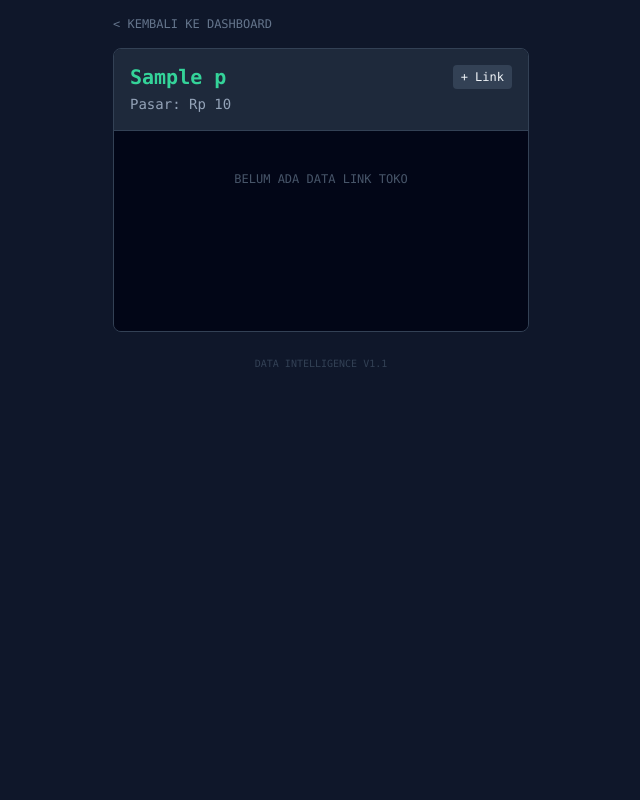
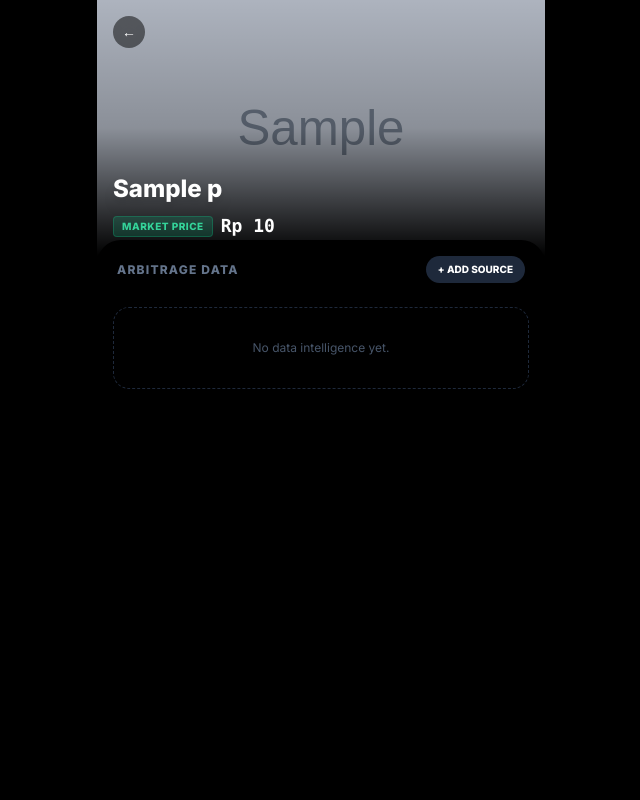
Before and after one commit to Dikrifm/devdaily, a CodeIgniter 4 app: the page made by app/Views/daily_view.php in a window 1280 px wide. Shown: the whole page, without its empty margins (319-959 px from the left). Run offline with PHP 8.4 and a stand-in for CodeIgniter, Linux system fonts and the light colour scheme; the template is opened without the code that fills it: most values are stand-ins (such as "Sample title", 1, 10 or a date in 2020); grey boxes marked "Sample" are stand-in pictures; some libraries are stand-ins or nearby versions.

Commit message:
Update Progress

```diff
--- a/app/Config/Routes.php
+++ b/app/Config/Routes.php
@@ -13,3 +13,4 @@ $routes->get("admin/add-link/(:num)", "Admin::add_link/$1");
 $routes->post("admin/store-link", "Admin::store_link");
 $routes->get("admin/delete-product/(:num)", "Admin::delete_product/$1");
 $routes->get("admin/delete-link/(:num)", "Admin::delete_link/$1");
+$routes->get("admin/regenerate/(:num)", "Admin::generate_ai/$1");
--- a/app/Views/daily_view.php
+++ b/app/Views/daily_view.php
@@ -1,58 +1,72 @@
 <!DOCTYPE html>
 <html>
-<head>
-    <title>DevDaily Arbitrase</title>
-    <meta name="viewport" content="width=device-width, initial-scale=1.0">
-    <script src="https://cdn.tailwindcss.com"></script>
-</head>
-<body class="bg-slate-900 text-slate-100 p-4 font-mono max-w-md mx-auto">
-    <a href="/index.php" class="text-xs text-slate-500 hover:text-white mb-4 block">< KEMBALI KE DASHBOARD</a>
+<head><title>Intel Report</title><meta name="viewport" content="width=device-width, initial-scale=1.0"><script src="https://cdn.tailwindcss.com"></script><link href="https://fonts.googleapis.com/css2?family=Inter:wght@400;600;800&family=JetBrains+Mono:wght@400&display=swap" rel="stylesheet"><style>body{font-family:'Inter',sans-serif;background:#09090b;color:#e4e4e7;}</style></head>
+<body class="max-w-md mx-auto min-h-screen bg-black pb-10">
+    <div class="relative h-64 w-full bg-slate-900">
+        <img src="<?= $p['image_url'] ?>" class="w-full h-full object-cover opacity-80">
+        <div class="absolute inset-0 bg-gradient-to-t from-black via-black/20 to-transparent"></div>
+        <a href="/index.php" class="absolute top-4 left-4 w-8 h-8 bg-black/50 backdrop-blur rounded-full flex items-center justify-center text-white text-sm hover:bg-emerald-600 transition">←</a>
 
-    <div class="border border-slate-700 rounded-lg overflow-hidden mb-6">
-        <div class="bg-slate-800 p-4 border-b border-slate-700 flex justify-between items-start">
-            <div>
-                <h2 class="text-xl font-bold text-emerald-400 leading-tight"><?= $p['name'] ?></h2>
-                <p class="text-sm text-slate-400 mt-1">Pasar: Rp <?= number_format($p['market_price']) ?></p>
+        <div class="absolute bottom-4 left-4 right-4">
+            <h1 class="text-2xl font-black text-white leading-tight shadow-black drop-shadow-lg"><?= $p['name'] ?></h1>
+            <div class="flex items-center gap-2 mt-2">
+                <span class="bg-emerald-500/20 text-emerald-400 border border-emerald-500/30 px-2 py-0.5 rounded text-[10px] font-bold uppercase tracking-wider">Market Price</span>
+                <span class="text-lg font-mono font-bold text-white">Rp <?= number_format($p['market_price']) ?></span>
             </div>
-            <a href="/index.php/admin/add-link/<?= $p['id'] ?>" class="bg-slate-700 text-xs px-2 py-1 rounded hover:bg-slate-600">+ Link</a>
+        </div>
+    </div>
+
+    <div class="p-4 -mt-4 relative z-10 bg-black rounded-t-3xl min-h-[50vh]">
+        <div class="flex justify-between items-center mb-6 px-1">
+            <h2 class="text-xs font-bold text-slate-500 uppercase tracking-widest">Arbitrage Data</h2>
+            <a href="/index.php/admin/add-link/<?= $p['id'] ?>" class="text-[10px] font-bold bg-slate-800 hover:bg-slate-700 text-white px-3 py-1.5 rounded-full transition">+ ADD SOURCE</a>
         </div>
 
-        <div class="p-2 bg-slate-950 min-h-[200px]">
+        <div class="space-y-4">
             <?php if(empty($links)): ?>
-                <div class="text-center text-slate-600 text-xs py-8">BELUM ADA DATA LINK TOKO</div>
+                <div class="p-8 border border-dashed border-slate-800 rounded-2xl text-center">
+                    <p class="text-xs text-slate-600">No data intelligence yet.</p>
+                </div>
             <?php else: ?>
                 <?php foreach($links as $l):
-                    $gap = $p['market_price'] - $l['price'];
-                    $isProfit = $gap > 0;
+                    $gap = $p['market_price'] - $l['price']; $isProfit = $gap > 0;
                 ?>
-                <div class="mb-2 p-3 bg-slate-900 rounded border border-slate-800 relative group">
-                    <div class="flex justify-between items-center">
+                <div class="bg-slate-900/50 border border-slate-800 rounded-xl p-4 relative group">
+                    <div class="flex justify-between items-start mb-3">
                         <div>
-                            <span class="text-[10px] font-bold uppercase px-1 rounded bg-slate-800 text-slate-300 border border-slate-700"><?= $l['marketplace'] ?></span>
-                            <div class="font-bold text-lg mt-1">Rp <?= number_format($l['price']) ?></div>
-                            <div class="text-xs text-slate-500"><?= $l['store'] ?></div>
+                            <div class="flex items-center gap-2 mb-1">
+                                <span class="text-[10px] font-black uppercase text-white"><?= $l['marketplace'] ?></span>
+                                <span class="w-1 h-1 bg-slate-600 rounded-full"></span>
+                                <span class="text-[10px] text-slate-400 truncate w-24"><?= $l['store'] ?></span>
+                            </div>
+                            <div class="text-xl font-bold font-mono text-white">Rp <?= number_format($l['price']) ?></div>
                         </div>
                         <div class="text-right">
-                            <div class="text-xs font-bold <?= $isProfit?'text-emerald-400':'text-red-500' ?>">
-                                <?= $isProfit ? 'HEMAT' : 'OVER' ?>
-                            </div>
-                            <div class="text-sm font-bold <?= $isProfit?'text-emerald-400':'text-red-500' ?>">
-                                <?= number_format(abs($gap)) ?>
-                            </div>
-                            <a href="<?= $l['link'] ?>" target="_blank" class="inline-block mt-2 bg-slate-100 text-slate-900 text-xs px-3 py-1 font-bold rounded hover:bg-white">
-                                CEK
-                            </a>
+                             <div class="text-[10px] font-black <?= $isProfit?'text-emerald-500':'text-rose-500' ?>"><?= $isProfit ? 'PROFIT' : 'LOSS' ?></div>
+                             <div class="text-xs font-bold text-slate-500"><?= $isProfit?'+':'' ?><?= number_format($gap/1000) ?>k</div>
                         </div>
                     </div>
-                    <a href="/index.php/admin/delete-link/<?= $l['id'] ?>" onclick="return confirm('Hapus link toko ini?')" class="absolute -top-1 -right-1 bg-red-600 text-white w-5 h-5 flex items-center justify-center rounded-full text-xs font-bold opacity-0 group-hover:opacity-100 transition-opacity">x</a>
+
+                    <div class="bg-black/40 rounded-lg p-3 border border-white/5 flex gap-3">
+                        <div class="shrink-0 mt-0.5"><div class="w-2 h-2 rounded-full <?= $isProfit?'bg-emerald-500':'bg-rose-500' ?> animate-pulse"></div></div>
+                        <div class="flex-1">
+                            <?php if($l['ai_comment']): ?>
+                                <p class="text-xs text-slate-300 italic leading-relaxed">"<?= $l['ai_comment'] ?>"</p>
+                            <?php else: ?>
+                                <a href="/index.php/admin/regenerate/<?= $l['id'] ?>" class="text-[10px] text-emerald-500 underline decoration-dashed">Generate AI Analysis</a>
+                            <?php endif; ?>
+                        </div>
+                    </div>
+
+                    <div class="mt-3 flex gap-2">
+                        <a href="<?= $l['link'] ?>" target="_blank" class="flex-1 bg-white text-black text-[10px] font-bold py-2 rounded text-center hover:bg-slate-200 uppercase tracking-wider">View Deal</a>
+                    </div>
+
+                    <a href="/index.php/admin/delete-link/<?= $l['id'] ?>" onclick="return confirm('Hapus?')" class="absolute top-2 right-2 text-slate-600 hover:text-red-500 p-2 opacity-0 group-hover:opacity-100 transition">×</a>
                 </div>
                 <?php endforeach; ?>
             <?php endif; ?>
         </div>
     </div>
-
-    <div class="text-center text-[10px] text-slate-700">
-        DATA INTELLIGENCE V1.1
-    </div>
 </body>
 </html>
```
Also changed, not shown: app/Controllers/Admin.php (+23 -17 lines), app/Libraries/GeminiAgent.php (added, +74 -0 lines), app/Views/admin_create.php (+12 -15 lines), app/Views/welcome_message.php (+33 -42 lines), app/Database/Migrations/2024_01_02_000001_AddAiColumn.php (added), app/Database/Migrations/2024_01_03_000001_AddImage.php (added).
